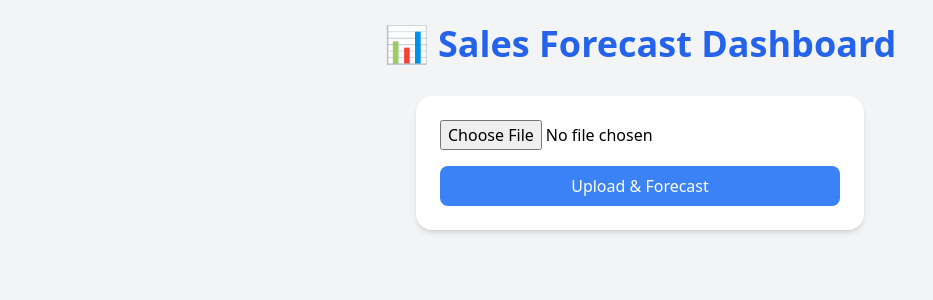
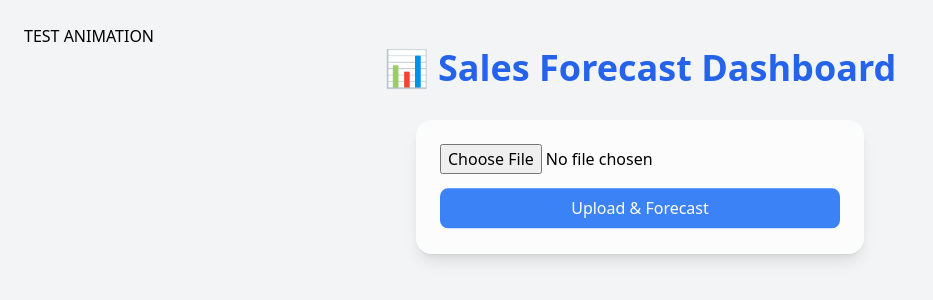
Before and after one commit to parthP-26/sales-forecasting-saas, a React (Create React App) app in the folder client/client/: page / in a window 1280 px wide. Shown: the top 300 px of the page, without its empty margins (0-933 px from the left). Built offline with nearby package versions, Linux system fonts and the light colour scheme.

Commit message:
fix console typo

```diff
--- a/client/client/package.json
+++ b/client/client/package.json
@@ -9,6 +9,7 @@
     "@testing-library/user-event": "^13.5.0",
     "axios": "^1.13.6",
     "chart.js": "^4.5.1",
+    "framer-motion": "^12.38.0",
     "react": "^19.2.4",
     "react-chartjs-2": "^5.3.1",
     "react-dom": "^19.2.4",
--- a/client/client/src/App.js
+++ b/client/client/src/App.js
@@ -1,3 +1,4 @@
+import { motion } from "framer-motion";
 import React, { useState } from "react";
 import axios from "axios";
 import {
@@ -11,6 +12,8 @@ import {
   Legend,
 } from "chart.js";
 import { Line } from "react-chartjs-2";
+
+console.log("App loaded");
 
 ChartJS.register(
   LineElement,
@@ -60,27 +63,51 @@ function App() {
 
   return (
     <div className="min-h-screen bg-gray-100 p-6">
+      <div>
+    <motion.h1
+      initial={{ scale: 0 }}
+      animate={{ scale: 1 }}
+      transition={{ duration: 1 }}
+    >
+      TEST ANIMATION
+    </motion.h1>
+  </div>
 
       {/* Header */}
-      <h1 className="text-4xl font-bold text-center text-blue-600 mb-8">
+      <motion.h1
+        initial={{ opacity: 0, y: -50 }}
+        animate={{ opacity: 1, y: 0 }}
+        transition={{ duration: 1 }}
+        className="text-4xl font-bold text-center text-blue-600 mb-8"
+      >
         📊 Sales Forecast Dashboard
-      </h1>
+      </motion.h1>
 
       {/* Upload Card */}
-      <div className="max-w-md mx-auto bg-white p-6 rounded-2xl shadow-md">
+
+      <motion.div
+        initial={{ opacity: 0, y: 50 }}
+        animate={{ opacity: 1, y: 0 }}
+        transition={{ duration: 0.6 }}
+        className="max-w-md mx-auto bg-white/70 backdrop-blur-lg p-6 rounded-2xl shadow-lg"
+      >
         <input
           type="file"
           onChange={(e) => setFile(e.target.files[0])}
           className="mb-4 w-full"
         />
 
-        <button
+        <motion.button
+          whileHover={{ scale: 1.1 }}
+          whileTap={{ scale: 0.9 }}
+          animate={{ y: [0, -5, 0] }}
+          transition={{ repeat: Infinity, duration: 2 }}
           onClick={uploadFile}
-          className="w-full bg-blue-500 text-white py-2 rounded-lg hover:bg-blue-600 transition"
+          className="w-full bg-blue-500 text-white py-2 rounded-lg"
         >
           Upload & Forecast
-        </button>
-      </div>
+        </motion.button>
+      </motion.div>
 
       {/* Chart */}
       {data.length > 0 && (
```
Also changed, not shown: 1 other file (tests, documents, lock files or other folders).
